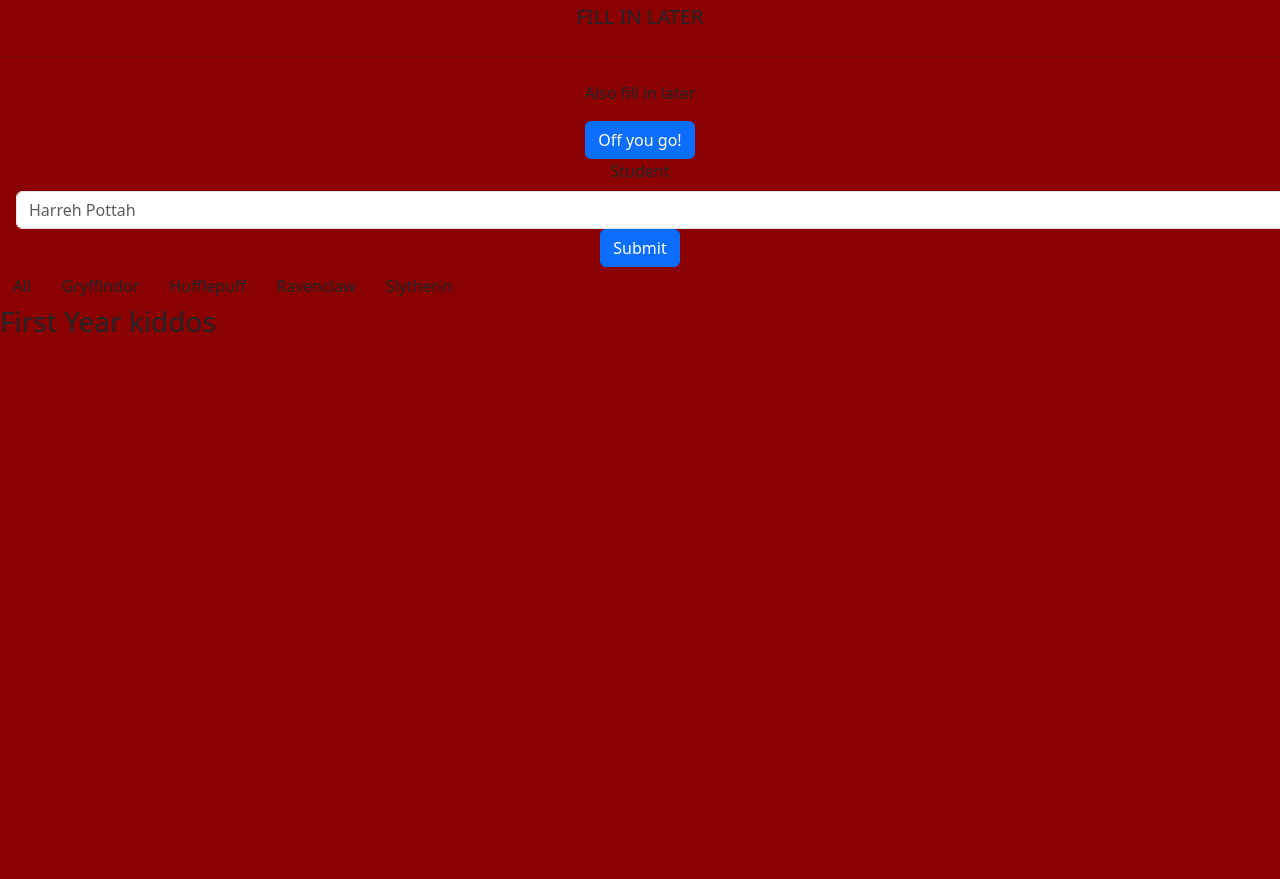
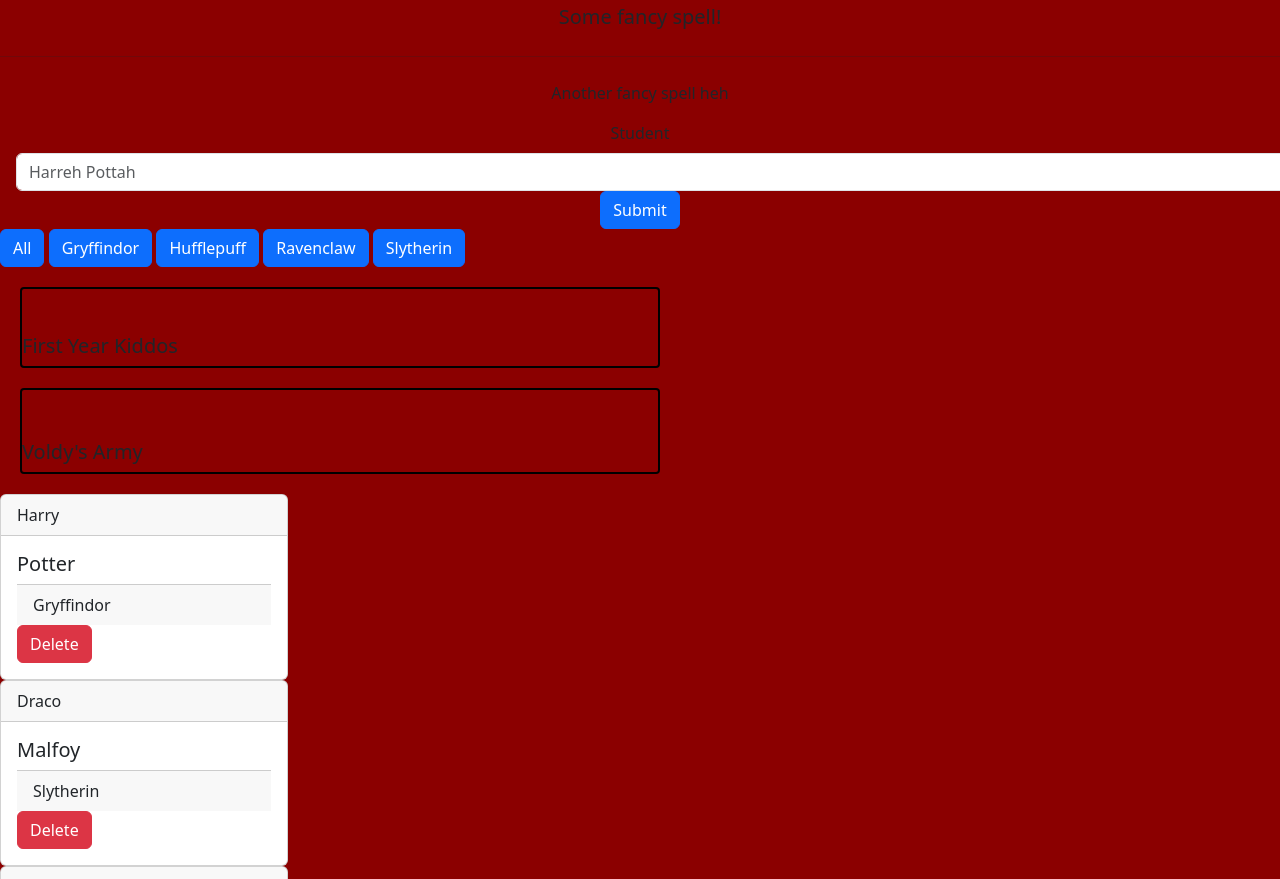
Before and after one commit to MsSanli/ind-sorting-hat, a plain HTML site: page index.html in a window 1280 px wide. Shown: the part 73-952 px from the top of the page. Before the commit the page ends 800 px from the top, so only its background shows below. Drawn offline with nearby package versions, Linux system fonts and the light colour scheme.

Commit message:
created 2 separate containers and styling stuff

```diff
--- a/index.html
+++ b/index.html
@@ -16,15 +16,13 @@
     <div class="hugetext text-center">
       <h1 class="display-4">Welcome to Hogwarts!</h1>
       <p class="lead">
-        FILL IN LATER
+        Some fancy spell!
       </p>
       <hr class="my-4" />
       <p>
-     Also fill in later
+     Another fancy spell heh
       </p>
-      <button id="start-sort" class="btn btn-primary btn-l">
-        Off you go!
-      </button>
+
 
 
       <!-- Sort Form -->
@@ -42,24 +40,54 @@
 
     <!-- buttons  -->
     <div class="button-group" id="buttongroup">
-    <button type="button" class="btn btn-All">All</button>
-    <button type="button" class="btn btn-Gryffindor">Gryffindor</button>
-    <button type="button" class="btn btn-Hufflepuff">Hufflepuff</button>
-    <button type="button" class="btn btn-Ravenclaw">Ravenclaw</button>
-    <button type="button" class="btn btn-Slytherin">Slytherin</button>
+    <button type="button" id="show-button" class="btn btn-primary">All</button>
+    <button type="button" id="Gryffindor-button" class="btn btn-primary">Gryffindor</button>
+    <button type="button" id="Hufflepuff-button"class="btn btn-primary">Hufflepuff</button>
+    <button type="button" id="Ravenclaw-button"class="btn btn-primary">Ravenclaw</button>
+    <button type="button" id="Slytherin-button"class="btn btn-primary">Slytherin</button>
   </div>
 
-<!-- Need div container for First Years  -->
+<!-- Need div container for First Years and Voldy. Both need to be in a container -->
 <!-- need to figure out how to get this in a box to the left w/ space!!!! ah -->
-<div class="first-container">
-<h3> First Year kiddos </h3>
-</div>
+
+<div class="card-space">
+  <div class="new-students-cards">
+  <h5>First Year Kiddos</h5>
+  </div>
+
+  <div class="voldy-cards">
+    <h5>Voldy's Army</h5>
+  </div>
 </div>
 
 
 
 
+<!--
+  <div class="first-container">
+    <h3> First Year kiddos </h3>
+    </div>
 
+
+
+    <div class="voldy-container">
+      <h3> Voldys Armz </h3>
+      </div>
+</div>
+
+ -->
+
+
+
+
+
+
+
+
+
+
+
+<div id="app"></div>
 
 
     <script
--- a/main.css
+++ b/main.css
@@ -1,3 +1,20 @@
 body {
   background-color: darkred;
 }
+
+
+.new-students-cards{
+  width: 50%;
+  border: 2px black solid;
+  border-radius: .25rem;
+  margin: 20px;
+  padding-top: 45px;
+}
+
+.voldy-cards {
+    width: 50%;
+    border: 2px solid black;
+    border-radius: .25rem;
+    margin: 20px;
+    padding-top: 50px;
+}
--- a/main.js
+++ b/main.js
@@ -4,12 +4,49 @@ const students = [
     firstName: "Harry",
     lastName: "Potter",
     houseType: "Gryffindor",
-    houseColor: "Burgundy"
     // image later
-  }
+   },
+    {
+      id: 2,
+      firstName: "Draco",
+      lastName: "Malfoy",
+      houseType: "Slytherin",
+      // image later
+    },
+    {
+      id: 3,
+      firstName: "Ron",
+      lastName: "Weasley",
+      houseType: "Gryffindor",
+      // image later
+    },
+    {
+      id: 4,
+      firstName: "Hermione",
+      lastName: "Granger",
+      houseType: "Hufflepuff",
+      // image later
+    }
+
 ]
 
+// Function to render cards to dom that takes array
+// create domstring to push cards to it
+// for each loop over array and create student cards
 
-
-
-// Bootstrap Form
+const renderToDom = (students) => {
+  let domString = "";
+  students.forEach((student) => { // Use an arrow function here
+    domString += `<div class="card" style="width: 18rem;">
+    <div class="card-header">${student.firstName}</div>
+    <div class="card-body">
+      <h5 class="card-title">${student.lastName}</h5>
+      <div class="card-footer">${student.houseType}</div>
+      <button class="btn btn-danger" id="delete--${student.id}">Delete</button>
+    </div>
+    </div>`;
+  });
+  const app = document.querySelector("#app");
+  app.innerHTML = domString;
+}
+renderToDom(students);
```
